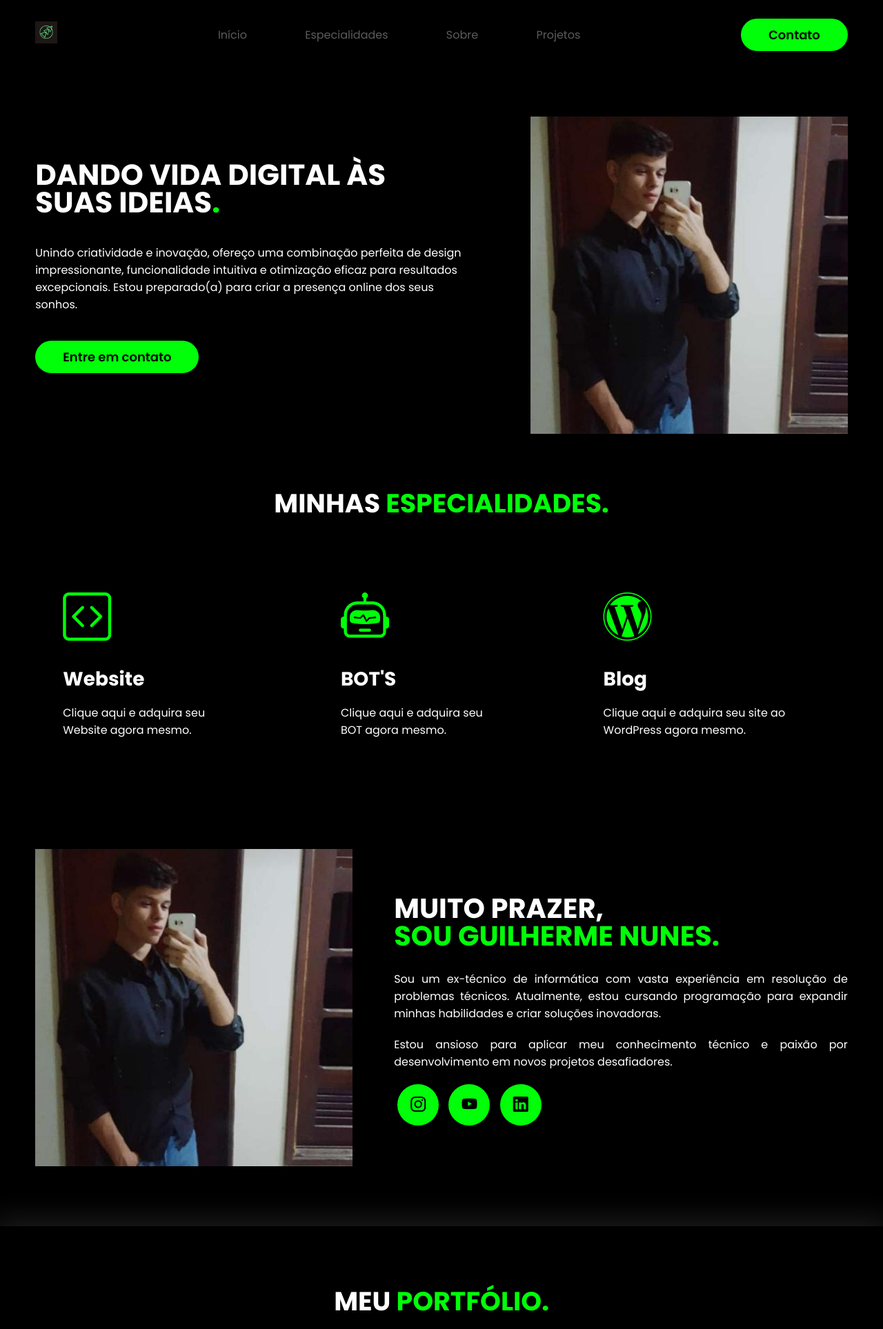
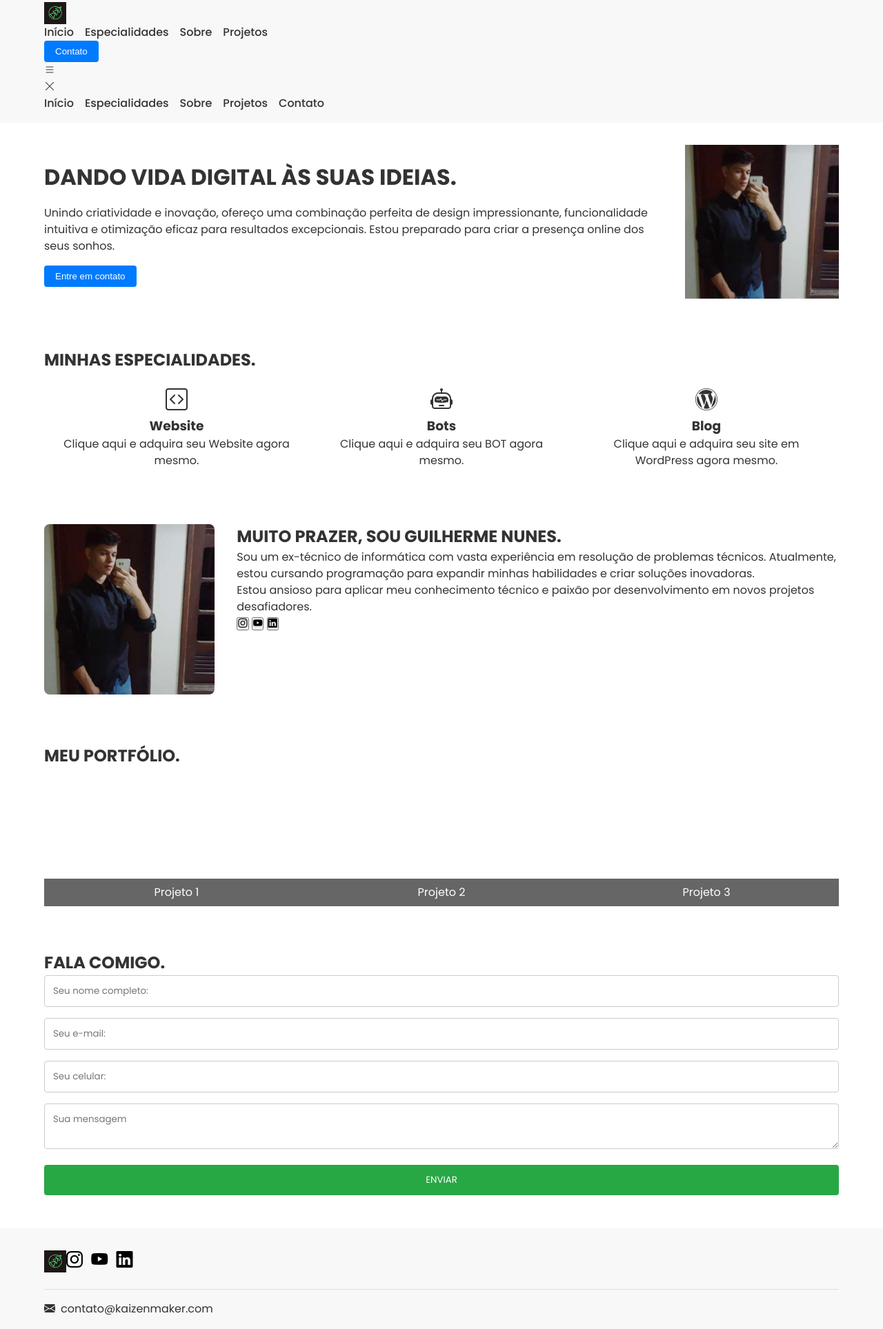
Before and after one commit to KaizenMaker/Portfolio, a plain HTML site: page index.html in a window 1280 px wide. Shown: the part 13-1940 px from the top of the page at 69% size. Drawn offline with nearby package versions, Linux system fonts and the light colour scheme; a script that the page names is missing.

Commit message:
Correção
corrigindo o código.

```diff
--- a/index.html
+++ b/index.html
@@ -3,16 +3,19 @@
 <head>
     <meta charset="UTF-8">
     <meta name="viewport" content="width=device-width, initial-scale=1.0">
+
     <!-- GOOGLE FONTS -->
     <link rel="preconnect" href="https://fonts.googleapis.com">
     <link rel="preconnect" href="https://fonts.gstatic.com" crossorigin>
-    <link href="https://fonts.googleapis.com/css2?family=Poppins:ital,wght@0,100;0,200;0,300;0,400;0,500;0,600;0,700;0,800;0,900;1,100;1,200;1,300;1,400;1,500;1,600;1,700;1,800;1,900&display=swap" rel="stylesheet">
-    <!-- FIM GOOGLE FONTES -->
+    <link href="https://fonts.googleapis.com/css2?family=Poppins:wght@100;200;300;400;500;600;700;800;900&display=swap" rel="stylesheet">
+
     <!-- BOOTSTRAP ICONS -->
     <link rel="stylesheet" href="https://cdn.jsdelivr.net/npm/bootstrap-icons@1.10.5/font/bootstrap-icons.css">
-    <!-- FIM BOOTSTRAP ICONS -->
+
+    <!-- CSS -->
     <link rel="stylesheet" href="style.css">
 
+    <!-- JS -->
     <script src="menu.js" defer></script>
 
     <title>Agência Kaizen</title>
@@ -25,7 +28,7 @@
                 <a href="#">
                     <img src="images/favicon_32x32.png" alt="Logo da Agência Kaizen">
                 </a>
-            </div><!--logo-->
+            </div>
 
             <nav class="menu-desktop">
                 <ul>
@@ -40,7 +43,7 @@
                 <a href="#">
                     <button>Contato</button>
                 </a>
-            </div><!--btn-contato-->
+            </div>
 
             <div class="btn-abrir-menu" id="btn-menu">
                 <i class="bi bi-list"></i>
@@ -60,10 +63,10 @@
                         <li><a href="#">Contato</a></li>
                     </ul>
                 </nav>
+            </div>
 
-            </div><!--menu-mobile-->
             <div class="overlay-menu" id="overlay-menu"></div>
-        </div><!--interface-->
+        </div>
     </header>
 
     <main>
@@ -72,23 +75,23 @@
                 <div class="flex">
                     <div class="txt-topo-site">
                         <h1>DANDO VIDA DIGITAL ÀS SUAS IDEIAS<span>.</span></h1>
-                        <p>Unindo criatividade e inovação, ofereço uma combinação perfeita de design impressionante, funcionalidade intuitiva e otimização eficaz para resultados excepcionais. Estou preparado(a) para criar a presença online dos seus sonhos.</p>
+                        <p>Unindo criatividade e inovação, ofereço uma combinação perfeita de design impressionante, funcionalidade intuitiva e otimização eficaz para resultados excepcionais. Estou preparado para criar a presença online dos seus sonhos.</p>
 
                         <div class="btn-contato">
                             <a href="#">
                                 <button>Entre em contato</button>
                             </a>
                         </div>
-                    </div><!--txt-topo-site-->
+                    </div>
 
                     <div class="img-topo-site">
-                        <img src="images/KaizenMaker.jpeg" alt="">
-                    </div><!--img-topo-site-->
-                </div><!--flex-->
-            </div><!--interface-->
-        </section><!--topo-do-site-->
+                        <img src="images/KaizenMaker.jpeg" alt="Imagem Kaizen Maker">
+                    </div>
+                </div>
+            </div>
+        </section>
 
-        <section class="especiliadades">
+        <section class="especialidades">
             <div class="interface">
                 <h2 class="titulo">MINHAS <span>ESPECIALIDADES.</span></h2>
                 <div class="flex">
@@ -96,29 +99,29 @@
                         <i class="bi bi-code-square"></i>
                         <h3>Website</h3>
                         <p>Clique aqui e adquira seu Website agora mesmo.</p>
-                    </div><!--especialidades-box-->
+                    </div>
 
                     <div class="especialidades-box">
                         <i class="bi bi-robot"></i>
-                        <h3>BOT'S</h3>
+                        <h3>Bots</h3>
                         <p>Clique aqui e adquira seu BOT agora mesmo.</p>
-                    </div><!--especialidades-box-->
+                    </div>
 
                     <div class="especialidades-box">
                         <i class="bi bi-wordpress"></i>
                         <h3>Blog</h3>
-                        <p>Clique aqui e adquira seu site ao WordPress agora mesmo.</p>
-                    </div><!--especialidades-box-->
-                </div><!--flex-->
-            </div><!--interface-->
-        </section><!--especiliadades-->
+                        <p>Clique aqui e adquira seu site em WordPress agora mesmo.</p>
+                    </div>
+                </div>
+            </div>
+        </section>
 
         <section class="sobre">
             <div class="interface">
                 <div class="flex">
                     <div class="img-sobre">
-                        <img src="images/KaizenMaker.jpeg" alt="">
-                    </div><!--img-sobre-->
+                        <img src="images/KaizenMaker.jpeg" alt="Foto de Guilherme Nunes">
+                    </div>
 
                     <div class="txt-sobre">
                         <h2>MUITO PRAZER, <span>SOU GUILHERME NUNES.</span></h2>
@@ -128,11 +131,11 @@
                             <a href="#"><button><i class="bi bi-instagram"></i></button></a>
                             <a href="#"><button><i class="bi bi-youtube"></i></button></a>
                             <a href="#"><button><i class="bi bi-linkedin"></i></button></a>
-                        </div><!--btn-social-->
-                    </div><!--txt-sobre-->
-                </div><!--flex-->
-            </div><!--interface-->
-        </section><!--sobre-->
+                        </div>
+                    </div>
+                </div>
+            </div>
+        </section>
 
         <section class="portfolio">
             <div class="interface">
@@ -147,24 +150,24 @@
                     <div class="img-port" style="background-image: url(images/imagem.jpg);">
                         <div class="overlay">Projeto 3</div>
                     </div>
-                </div><!--flex-->
-            </div><!--interface-->
-        </section><!--portfolio-->
+                </div>
+            </div>
+        </section>
 
         <section class="formulario">
             <div class="interface">
                 <h2 class="titulo">FALA <span>COMIGO.</span></h2>
-
-                <form action="">
-                    <input type="text" name="" id="" placeholder="Seu nome completo:" required>
-                    <input type="text" name="" id="" placeholder="Seu e-mail:" required>
-                    <input type="text" name="" id="" placeholder="Seu celular:">
-                    <textarea name="" id="" placeholder="Sua mensagem" required></textarea>
-                    <div class="btn-enviar"><input type="submit" value="ENVIAR"></div>
+                <form action="" method="POST">
+                    <input type="text" name="nome" placeholder="Seu nome completo:" required>
+                    <input type="email" name="email" placeholder="Seu e-mail:" required>
+                    <input type="tel" name="celular" placeholder="Seu celular:">
+                    <textarea name="mensagem" placeholder="Sua mensagem" required></textarea>
+                    <div class="btn-enviar">
+                        <input type="submit" value="ENVIAR">
+                    </div>
                 </form>
-            </div><!--interface-->
-        </section><!--formulario-->
-
+            </div>
+        </section>
     </main>
 
     <footer>
@@ -172,20 +175,20 @@
             <div class="line-footer">
                 <div class="flex">
                     <div class="logo-footer">
-                        <img src="images/favicon_32x32.png" alt="Logotipo Agência BRN">
-                    </div><!--logo-footer-->
+                        <img src="images/favicon_32x32.png" alt="Logotipo Agência Kaizen">
+                    </div>
                     <div class="btn-social">
                         <a href="#"><button><i class="bi bi-instagram"></i></button></a>
                         <a href="#"><button><i class="bi bi-youtube"></i></button></a>
                         <a href="#"><button><i class="bi bi-linkedin"></i></button></a>
-                    </div><!--btn-social-->
+                    </div>
                 </div>
-            </div><!--line-footer-->
+            </div>
 
             <div class="line-footer borda">
-                <p><i class="bi bi-envelope-fill"></i> <a href="mailto:"></a></p>
-            </div><!--line-footer-->
-        </div><!--interface-->
+                <p><i class="bi bi-envelope-fill"></i> <a href="mailto:contato@kaizenmaker.com">contato@kaizenmaker.com</a></p>
+            </div>
+        </div>
     </footer>
 
 </body>
--- a/style.css
+++ b/style.css
@@ -1,477 +1,200 @@
-/* ESTILO GERAL */
-* {
+/* 1. Reset básico + box-sizing */
+*,
+*::before,
+*::after {
   margin: 0;
   padding: 0;
   box-sizing: border-box;
-    font-family: 'Poppins', sans-serif;
 }
 
+/* 2. Tipografia base */
+html {
+  font-size: 100%; /* 16px base */
+}
 body {
-    background-color: #000;
-    height: 100vh;
+  font-family: 'Poppins', sans-serif;
+  font-size: 1rem;
+  line-height: 1.5;
+  color: #333;
+  background-color: #fff;
 }
 
+/* 3. Layout flex e centralização */
 .interface {
-    max-width: 1280px;
+  width: 90%;
+  max-width: 1200px;
   margin: 0 auto;
 }
 
+/* 4. Header */
+header {
+  background-color: #f8f8f8;
+  padding: 1rem 0;
+}
+header .logo img {
+  display: block;
+}
+.menu-desktop ul,
+.menu-mobile nav ul {
+  list-style: none;
+  display: flex;
+  gap: 1rem;
+}
+.menu-desktop a,
+.menu-mobile a {
+  text-decoration: none;
+  color: inherit;
+  font-weight: 500;
+}
+.btn-contato button {
+  padding: 0.5rem 1rem;
+  background-color: #007bff;
+  color: white;
+  border: none;
+  cursor: pointer;
+  border-radius: 4px;
+}
+.btn-contato button:hover {
+  background-color: #0056b3;
+}
+
+/* 5. Seção topo do site */
+.topo-do-site .flex {
+  display: flex;
+  align-items: center;
+  gap: 2rem;
+  padding: 2rem 0;
+}
+.topo-do-site h1 {
+  font-size: 2rem;
+}
+.topo-do-site p {
+  margin: 1rem 0;
+}
+.img-topo-site img {
+  max-width: 100%;
+  height: auto;
+}
+
+/* 6. Especialidades */
+.especialidades {
+  padding: 2rem 0;
+}
+.especialidades-box {
+  text-align: center;
+  padding: 1rem;
+  flex: 1;
+}
+.especialidades-box i {
+  font-size: 2rem;
+  margin-bottom: 0.5rem;
+}
 .flex {
   display: flex;
 }
 
-.btn-contato button {
-    padding: 10px 40px;
-    font-size: 18px;
-    font-weight: 600;
-    background-color: #00FF08;
-    border: 0;
-    border-radius: 30px;
-    cursor: pointer;
-    transition: .2s;
+/* 7. Sobre */
+.sobre {
+  padding: 2rem 0;
+}
+.sobre .flex {
+  gap: 2rem;
+}
+.img-sobre img {
+  width: 100%;
+  height: auto;
+  border-radius: 8px;
 }
 
-h2.titulo {
-    color: #fff;
-    font-size: 38px;
+/* 8. Portfólio */
+.portfolio {
+  padding: 2rem 0;
+}
+.img-port {
+  position: relative;
+  flex: 1;
+  height: 200px;
+  background-size: cover;
+  background-position: center;
+}
+.img-port .overlay {
+  position: absolute;
+  bottom: 0;
+  background: rgba(0,0,0,0.6);
+  color: white;
+  width: 100%;
   text-align: center;
+  padding: 0.5rem 0;
 }
 
-h2.titulo span {
-    color: #00FF08;
+/* 9. Formulário */
+.formulario {
+  padding: 2rem 0;
+}
+.formulario input,
+.formulario textarea {
+  width: 100%;
+  padding: 0.75rem;
+  border: 1px solid #ccc;
+  border-radius: 4px;
+  margin-bottom: 1rem;
+  font-family: inherit;
+}
+.btn-enviar input {
+  background-color: #28a745;
+  color: white;
+  border: none;
+  padding: 0.75rem 1.5rem;
+  border-radius: 4px;
+  cursor: pointer;
+}
+.btn-enviar input:hover {
+  background-color: #218838;
 }
 
-button:hover,
-form .btn-enviar input:hover {
-    box-shadow: 0px 0px 8px #00ff08;
-    transform: scale(1.05);
+/* 10. Footer */
+footer {
+  background-color: #f8f8f8;
+  padding: 1.5rem 0;
+}
+footer .line-footer {
+  padding: 0.5rem 0;
+}
+.logo-footer img {
+  display: block;
+}
+footer .btn-social button {
+  background: none;
+  border: none;
+  font-size: 1.5rem;
+  margin-right: 0.5rem;
+  cursor: pointer;
+}
+footer .line-footer.borda {
+  border-top: 1px solid #ddd;
+  margin-top: 1rem;
+  padding-top: 1rem;
+}
+footer .line-footer.borda p {
+  display: flex;
+  align-items: center;
+  gap: 0.5rem;
+}
+footer .line-footer.borda a {
+  color: inherit;
+  text-decoration: none;
 }
 
-/* ESTILO DO CABEÇALHO */
-header {
-    padding: 40px 4%;
+/* 11. Responsividade (mobile-first) */
+@media (max-width: 768px) {
+  .topo-do-site .flex,
+  .sobre .flex,
+  .especialidades .flex,
+  .portfolio .flex {
+    flex-direction: column;
   }
-
-header>.interface {
-    display: flex;
-    align-items: center;
-    justify-content: space-between;
-}
-
-header a {
-    color: #5c5c5c;
-    text-decoration: none;
-    display: inline-block;
-    transition: .2s;
-}
-
-header nav.menu-desktop a:hover {
-    color: #fff;
-    transform: scale(1.05);
-}
-
-header nav ul {
-    list-style-type: none;
-}
-
-header nav.menu-desktop ul li {
-    display: inline-block;
-    padding: 0 40px;
-}
-
-/* ESTILO DO MENU MOBILE */
-
-.btn-abrir-menu{
-    display: none;
-}
-
-.btn-abrir-menu i{
-    color: #00FF08;
-    font-size: 40px;
-}
-
-.menu-mobile{
-    background-color: #000;
-    height: 100vh;
-    position: fixed;
-    top: 0;
-    right: 0;
-    z-index: 99999;
-    width: 0%;
-    overflow: hidden;
-    transition: .5s;
-}
-
-.menu-mobile.abrir-menu{
-    width: 70%;
-}
-
-.menu-mobile.abrir-menu ~ .overlay-menu{
-    display: block;
-}
-
-
-.menu-mobile .btn-fechar{
-    padding: 20px 5%;
-}
-
-.menu-mobile .btn-fechar i{
-    color: #00FF08;
-    font-size: 30px;
-}
-
-.menu-mobile nav ul{
-    text-align: right;
-}
-
-.menu-mobile nav ul li a{
-    color: #fff;
-    font-size: 20px;
-    font-weight: 300;
-    padding: 20px 8%;
-    display: block;
-}
-
-.menu-mobile nav ul li a:hover{
-    background-color: #00FF08;
-    color: #000;
-}
-
-.overlay-menu{
-    background-color: #000000df;
+  .especialidades-box,
+  .img-port {
     width: 100%;
-    height: 100%;
-    position: fixed;
-    top: 0;
-    left: 0;
-    z-index: 88888;
-    display: none;
-}
-
-/* ESTILO DO TOPO DO SITE */
-section.topo-do-site {
-    padding: 40px 4%;
-}
-
-section.topo-do-site .flex {
-    align-items: center;
-    justify-content: center;
-    gap: 90px;
-}
-
-.topo-do-site h1 {
-    color: #fff;
-    font-size: 42px;
-    line-height: 40px;
-}
-
-.topo-do-site .txt-topo-site h1 span {
-    color: #00FF08;
-}
-
-.topo-do-site .txt-topo-site p {
-    color: #fff;
-    margin: 40px 0;
-}
-
-.topo-do-site .img-topo-site img {
-    position: relative;
-    animation: flutuar 2s ease-in-out infinite alternate;
-}
-
-
-@keyframes flutuar {
-    0% {
-        top: 0;
-    }
-
-    100% {
-        top: 30px;
   }
 }
-
-/* ESTILO DAS ESPECIALIDADES */
-section.especiliadades {
-    padding: 40px 4%;
-}
-
-section.especiliadades .flex {
-    gap: 60px;
-}
-
-.especiliadades .especialidades-box {
-    color: #fff;
-    padding: 40px;
-    border-radius: 20px;
-    margin-top: 45px;
-    transition: .2s;
-}
-
-.especiliadades .especialidades-box:hover {
-    transform: scale(1.05);
-    box-shadow: 0 0 20px #ffffff78;
-}
-
-.especiliadades .especialidades-box i {
-    font-size: 70px;
-    color: #00FF08;
-}
-
-.especiliadades .especialidades-box h3 {
-    font-size: 28px;
-    margin: 15px 0;
-}
-
-/* ESTILO DO SOBRE */
-section.sobre {
-    padding: 80px 4%;
-}
-
-section.sobre .flex {
-    align-items: center;
-    gap: 60px;
-}
-
-.sobre .txt-sobre {
-    color: #fff;
-}
-
-.sobre .txt-sobre h2 {
-    font-size: 40px;
-    line-height: 40px;
-    margin-bottom: 30px;
-}
-
-.sobre .txt-sobre h2 span {
-    color: #00FF08;
-    display: block;
-}
-
-.sobre .txt-sobre p {
-    margin: 20px 0;
-    text-align: justify;
-}
-
-.btn-social button {
-    width: 60px;
-    height: 60px;
-    border-radius: 50%;
-    border: none;
-    background-color: #00FF08;
-    font-size: 22px;
-    cursor: pointer;
-    margin: 0 5px;
-    transition: .2s;
-}
-
-/* ESTILO DO PORTFÓLIO */
-section.portfolio {
-    padding: 80px 4%;
-    box-shadow: 0 0 40px 10px #ffffff1d;
-}
-
-section.portfolio .flex {
-    justify-content: space-around;
-    margin-top: 60px;
-}
-
-.img-port {
-    width: 360px;
-    height: 460px;
-    background-size: cover;
-    background-position: 100% 0%;
-    transition: 8s;
-    cursor: pointer;
-    border-radius: 40px;
-    position: relative;
-}
-
-.img-port:hover {
-    background-position: 100% 100%;
-}
-
-.overlay {
-    position: absolute;
-    top: 0;
-    left: 0;
-    width: 100%;
-    height: 100%;
-    background-color: #000000b8;
-    border-radius: 40px;
-    display: flex;
-    align-items: center;
-    justify-content: center;
-    font-size: 24px;
-    font-weight: 600;
-    color: #fff;
-    opacity: 0;
-    transition: .5s;
-}
-
-.overlay:hover {
-    opacity: 1;
-}
-
-/* ESTILO DO FORMULÁRIO DE CONTATO */
-section.formulario {
-    padding: 80px 4%;
-}
-
-form {
-    max-width: 500px;
-    margin: 0 auto;
-    display: flex;
-    justify-content: center;
-    flex-direction: column;
-    gap: 10px;
-    margin-top: 40px;
-}
-
-form input,
-form textarea {
-    width: 100%;
-    background-color: #242424;
-    border: 0;
-    outline: 0;
-    padding: 20px 15px;
-    border-radius: 15px;
-    color: #fff;
-    font-size: 18px;
-}
-
-form textarea {
-    resize: none;
-    max-height: 200px;
-}
-
-form .btn-enviar {
-    margin-top: 20px;
-    text-align: center;
-}
-
-form .btn-enviar input {
-    width: 120px;
-    background-color: #00FF08;
-    color: #000;
-    font-weight: 700;
-    cursor: pointer;
-    transition: .2s;
-}
-
-/* ESTILO DO RODAPÉ */
-
-footer {
-    padding: 40px 4%;
-    box-shadow: 0 0 40px 10px #ffffff1d;
-}
-
-footer .flex {
-    justify-content: space-between;
-}
-
-footer .line-footer {
-    padding: 20px 0;
-}
-
-.borda {
-    border-top: 2px solid #00FF08;
-}
-
-footer .line-footer p i {
-    color: #00FF08;
-    font-size: 22px;
-}
-
-footer .line-footer p a {
-    color: #fff;
-}
-
-@media screen and (max-width: 1020px) {
-
-    /* CLASSES GERAIS */
-    .flex {
-        flex-direction: column;
-    }
-
-    .topo-do-site .flex{
-        flex-direction: column-reverse;
-    }
-
-    h2.titulo {
-        font-size: 34px;
-        line-height: 30px;
-    }
-
-    /* CABEÇALHO */
-    .menu-desktop,
-    .btn-contato {
-        display: none;
-    }
-
-    /* TOPO DO SITE */
-
-    section.topo-do-site .flex {
-        gap: 40px;
-    }
-
-    section.topo-do-site {
-        padding: 20px 8%;
-    }
-
-    .topo-do-site h1 {
-        font-size: 30px;
-    }
-
-    .topo-do-site .img-topo-site img {
-        width: 100%;
-    }
-
-    /* ESPECIALIDADES */
-    section.especiliadades {
-        padding: 40px 8%;
-    }
-
-    /* SOBRE */
-    section.sobre {
-        padding: 80px 8%;
-    }
-
-    .sobre .txt-sobre h2 {
-        font-size: 34px;
-        line-height: 35px;
-        text-align: center;
-    }
-
-    .btn-social{
-        text-align: center;
-    }
-
-    .img-sobre img{
-        width: 100%;
-    }
-
-    /* PORTFÓLIO */
-    section.portfolio {
-        padding: 80px 8%;
-    }
-
-    .img-port {
-        width: 100%;
-        max-width: 360px;
-        margin: 0 auto;
-    }
-
-    section.portfolio .flex {
-       gap: 60px;
-    }
-
-    /* RODAPÉ */
-    footer .flex {
-        flex-direction: column;
-        gap: 30px;
-    }
-
-    footer .line-footer {
-        text-align: center;
-    }
-}
```
Lines whose indentation alone changed are shown as unchanged.
